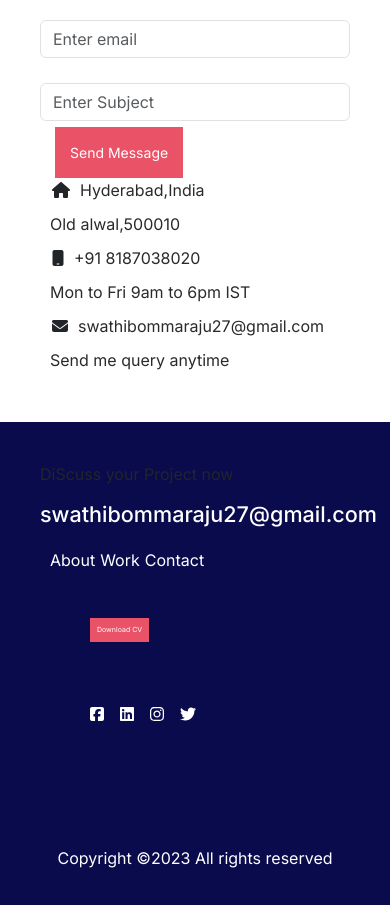
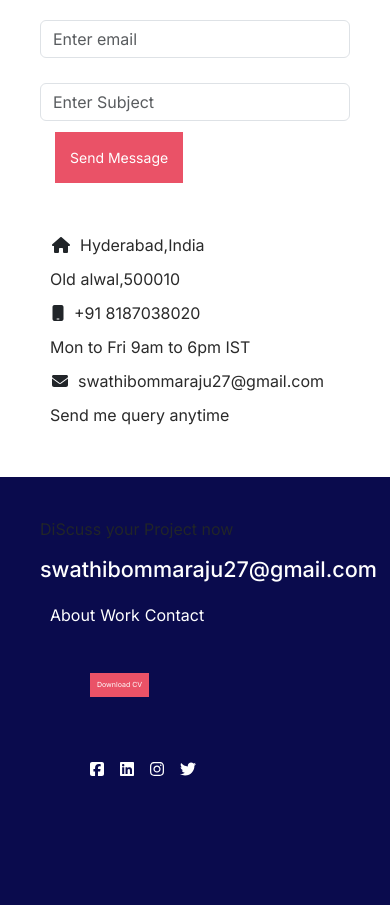
Before and after one commit to SwathiB18/My_Personal_website, a Next.js app: page /contact in a window 390 px wide. Shown: the part 940-1845 px from the top of the page. Built offline with nearby package versions, Linux system fonts and the light colour scheme.

Commit message:
font style change

```diff
--- a/src/app/css/contact.css
+++ b/src/app/css/contact.css
@@ -29,7 +29,8 @@
       padding: 15px;
       border: none;
       margin-left: 15px;
-      margin-top: -10px;
+      margin-top: -5px;
+    margin-bottom:50px;
       border-radius: 0px;
       background-color: #ea5267;
       font-size: 14px;
--- a/src/app/globals.css
+++ b/src/app/globals.css
@@ -1,9 +1,7 @@
 :root {
   --max-width: 1100px;
   --border-radius: 12px;
-  --font-mono: ui-monospace, Menlo, Monaco, 'Cascadia Mono', 'Segoe UI Mono',
-    'Roboto Mono', 'Oxygen Mono', 'Ubuntu Monospace', 'Source Code Pro',
-    'Fira Mono', 'Droid Sans Mono', 'Courier New', monospace;
+  --font-mono: apple-system,BlinkMacSystemFont,"Segoe UI",Roboto,"Helvetica Neue",Arial,"Noto Sans",sans-serif,"Apple Color Emoji","Segoe UI Emoji","Segoe UI Symbol","Noto Color Emoji";
 
   --foreground-rgb: 0, 0, 0;
   --background-start-rgb: 214, 219, 220;
```
